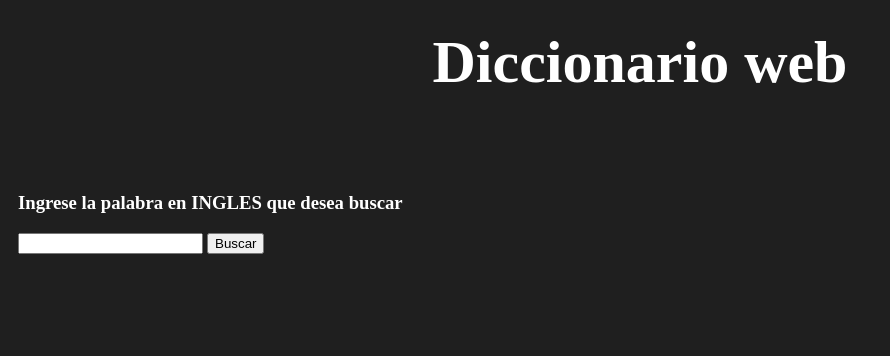
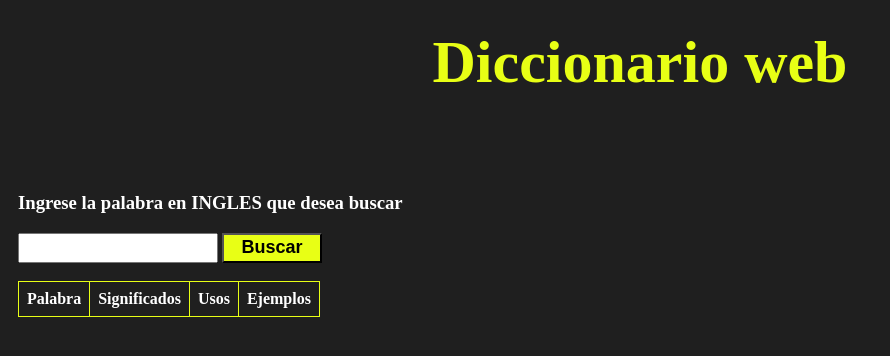
Before and after one commit to FrederickHVil/Diccionario-Parcial1, a plain HTML site: page index.html in a window 1280 px wide. Both pictures are taken after a click on the button "Buscar". Shown: the whole page, without its empty margins (0-890 px from the left). Drawn offline with Linux system fonts and the light colour scheme; no server answers.

Commit message:
Falta fetch

```diff
--- a/index.html
+++ b/index.html
@@ -10,7 +10,21 @@
         <h1>Diccionario web</h1>
         <br /><br />
         <h3>Ingrese la palabra en INGLES que desea buscar</h3> <input id="word-input" type="text">
-        <button id="button">Buscar</button>
+        <button id="search">Buscar</button>
+        <br /><br />
+
+        <table>
+            <thead>
+                <th>Palabra</th>
+                <th>Significados</th>
+                <th>Usos</th>
+                <th>Ejemplos</th>
+            </thead>
+
+            <tbody id="body-table">
+            </tbody>
+
+        </table>
 
 
         <script src="./main.js"></script>
--- a/main.js
+++ b/main.js
@@ -0,0 +1,35 @@
+var wordToSearch = [];
+
+document.getElementById("search").onclick = function() {
+
+    let word = {
+        wordInput: document.getElementById("word-input").value
+
+    };
+
+    let tr = document.createElement("tr");
+    //tr.setAttribute("id");
+
+    let tdId = document.createElement("td");
+    tr.appendChild(tdId);
+
+    Object.keys(word).forEach((key) => {
+        console.log(key);
+
+        let td = document.createElement("td");
+        td.innerHTML = word[key];
+
+        tr.appendChild(td);
+    } );
+
+    document.getElementById("body-table").appendChild(tr);
+
+    console.log(word);
+}
+
+fetch('https://api.dictionaryapi.dev/api/v2/entries/en/hello')
+    .then(response => response.json())
+    .then(data => {
+
+
+    });
--- a/style.css
+++ b/style.css
@@ -6,4 +6,27 @@ html{
 h1{
     text-align: center;
     font-size: 60px;
+    color: rgb(232, 255, 21);
 }
+table{
+    border: 1px;
+    border-collapse: collapse;
+    border-color: rgb(232, 255, 21);
+}
+th{
+    border: 1px solid;
+    border-color: rgb(232, 255, 21);
+    padding: 8px;
+}
+#search{
+    background-color: rgb(232, 255, 21);
+    font-weight: bold;
+    font-size: 18px;
+    width: 100px; height: 30px;
+
+}
+#word-input{
+    width: 200px; height: 30px;
+    font-size: 18px;
+
+}
```
